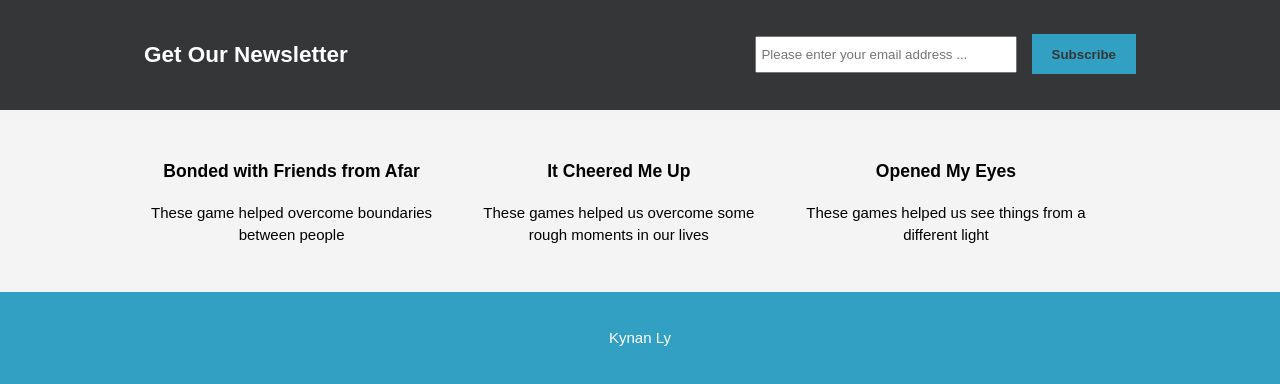
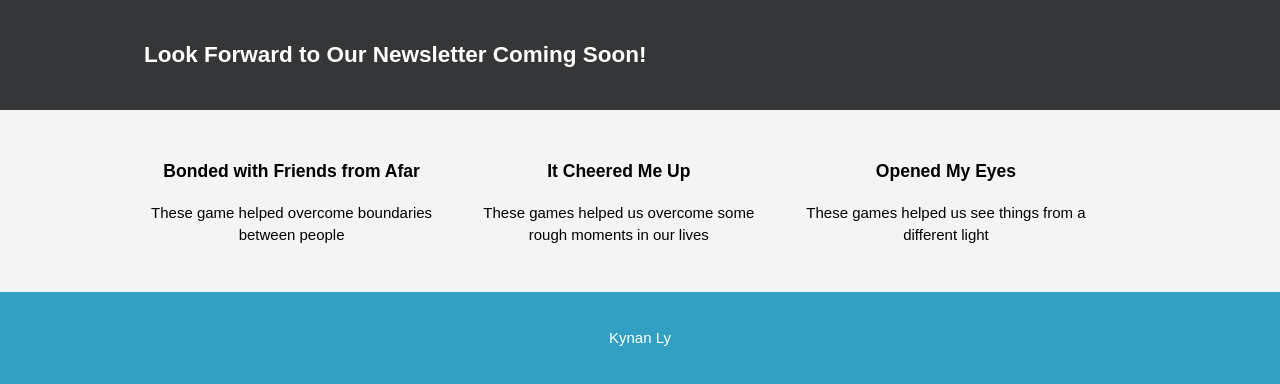
Before and after one commit to KynanTLy/HTML-CSS-PHP, a PHP site: page / in a window 1280 px wide. Shown: the part 504-888 px from the top of the page. Run offline with PHP 8.4, Linux system fonts and the light colour scheme; some libraries are stand-ins or nearby versions.

Commit message:
Final changes

```diff
--- a/PHP/Newsletter Type/index.html
+++ b/PHP/Newsletter Type/index.html
@@ -70,16 +70,10 @@
       <!-- Assign to a class called "container" -->
       <div class="container">
         <!-- Header for newsletter -->
-        <h1>Get Our Newsletter</h1>
+        <h1>Look Forward to Our Newsletter Coming Soon!</h1>
         <!-- Form for newsletter -->
-        <form action="subscribe">
-          <!-- Create an input for email -->
-          <input type="email" placeholder="Please enter your email address ...">
 
-          <!-- Create a button to submit -->
-          <button type="submit" class="button_1">Subscribe</button>
-        <!-- End form for newsletter -->
-        </form>
+
       <!-- End container for newsletter -->
       </div>
     <!-- End newsletter Section -->
--- a/PHP/Newsletter Type/sqlManger.php
+++ b/PHP/Newsletter Type/sqlManger.php
@@ -9,9 +9,9 @@
 		global $pipeline, $DATABASE;
 
 		// Init Variables
-		$USER = "root";
-		$PASSWORD = "123456a";
-		$DATABASE = "testdb";
+		$USER = "kynan";
+		$PASSWORD = "cliniciansredrawspromote";
+		$DATABASE = "kynandb";
 
 
 		// Connect to the database
```
